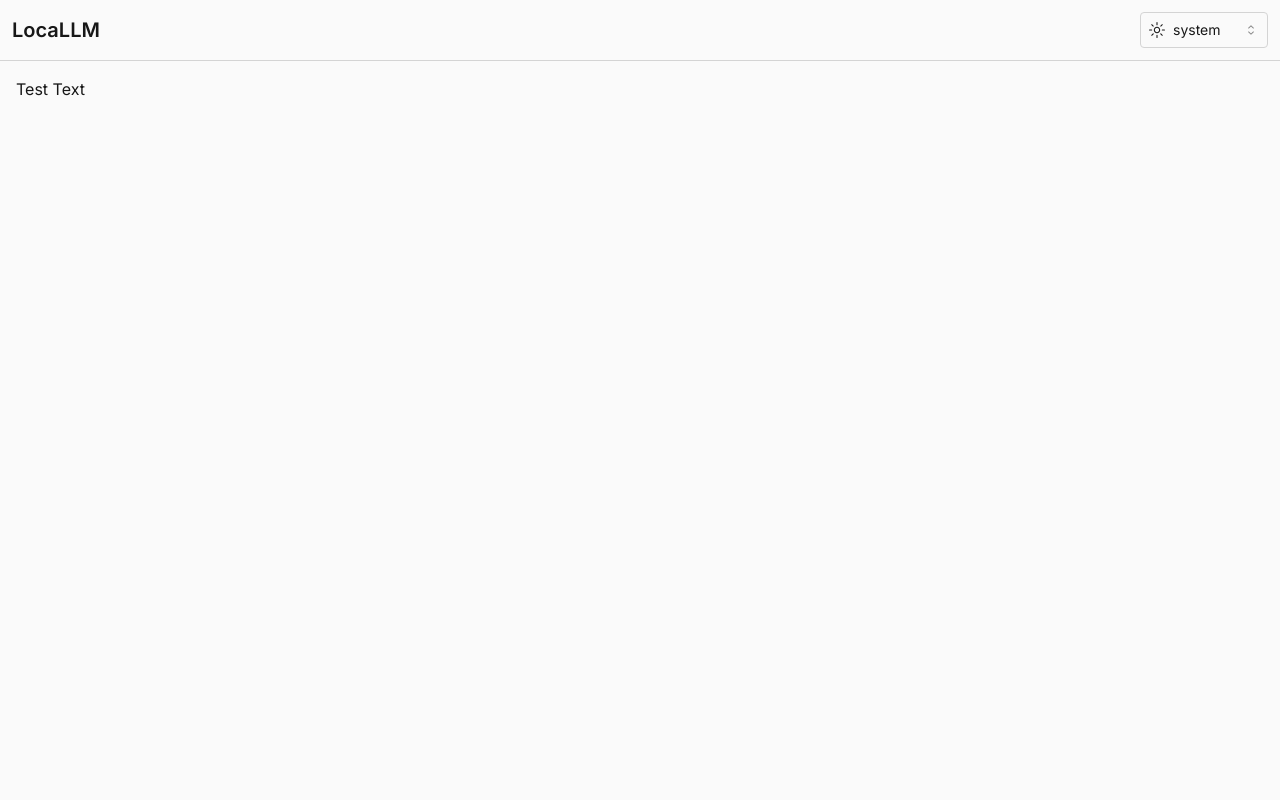
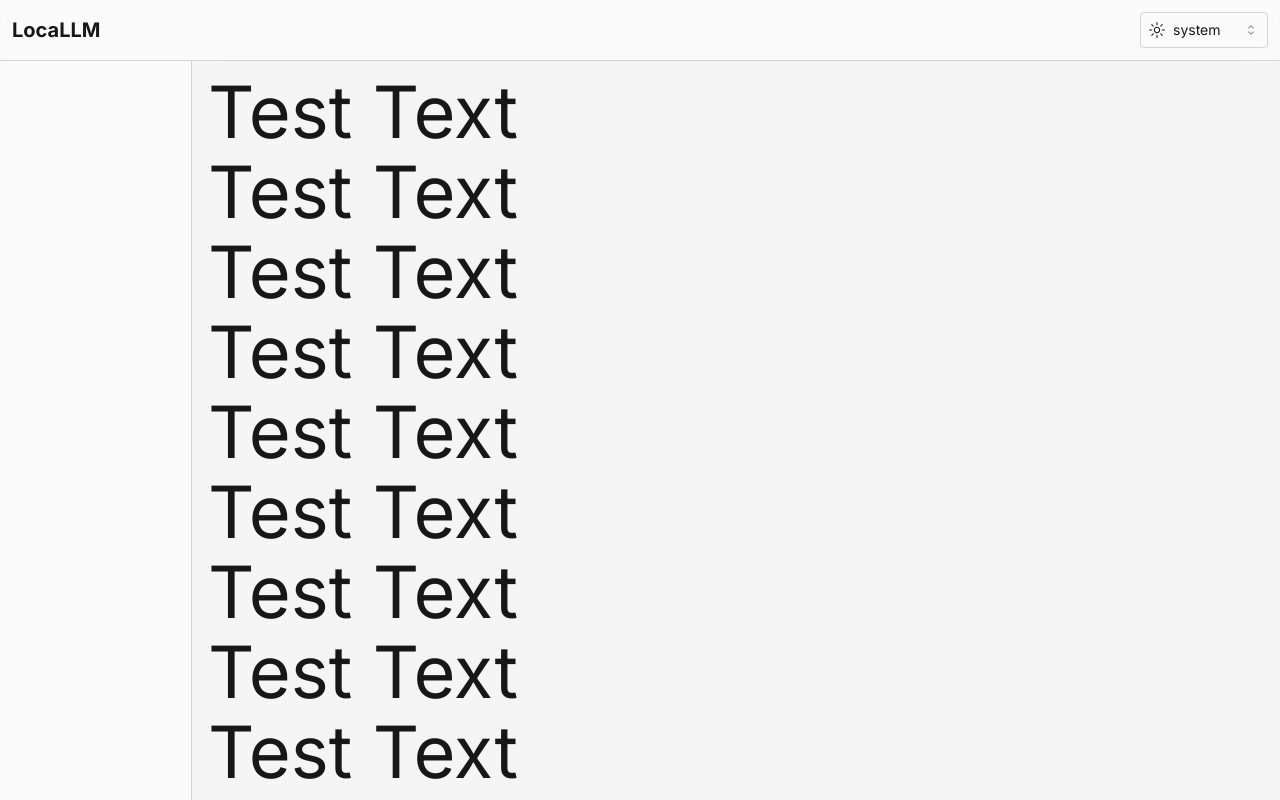
Before and after one commit to Luis96920/ollama_local_llm_chat, a Next.js app: page / in a window 1280 px wide. Built offline with nearby package versions, Linux system fonts and the light colour scheme.

Commit message:
Add base side nav
Signed-off-by: SeeuSim <seeusimong@gmail.com>

```diff
--- a/src/app/layout.tsx
+++ b/src/app/layout.tsx
@@ -5,8 +5,8 @@ import '@/styles/globals.css';
 const inter = Inter({ subsets: ['latin'] });
 
 export const metadata: Metadata = {
-  title: 'Create Next App',
-  description: 'Generated by create next app',
+  title: 'LocaLLM',
+  description: 'A UI to converse with LLMs on your local machine',
 };
 
 export default function RootLayout({ children }: { children: React.ReactNode }) {
--- a/src/app/page.tsx
+++ b/src/app/page.tsx
@@ -3,8 +3,40 @@ import ChatLayout from '@/components/layouts/chat-layout';
 export default function Home() {
   return (
     <ChatLayout>
-      <div>
-        <span>Test Text</span>
+      <div className='flex flex-col gap-2'>
+        <span className='text-7xl'>Test Text</span>
+        <span className='text-7xl'>Test Text</span>
+        <span className='text-7xl'>Test Text</span>
+        <span className='text-7xl'>Test Text</span>
+        <span className='text-7xl'>Test Text</span>
+        <span className='text-7xl'>Test Text</span>
+        <span className='text-7xl'>Test Text</span>
+        <span className='text-7xl'>Test Text</span>
+        <span className='text-7xl'>Test Text</span>
+        <span className='text-7xl'>Test Text</span>
+        <span className='text-7xl'>Test Text</span>
+        <span className='text-7xl'>Test Text</span>
+        <span className='text-7xl'>Test Text</span>
+        <span className='text-7xl'>Test Text</span>
+        <span className='text-7xl'>Test Text</span>
+        <span className='text-7xl'>Test Text</span>
+        <span className='text-7xl'>Test Text</span>
+        <span className='text-7xl'>Test Text</span>
+        <span className='text-7xl'>Test Text</span>
+        <span className='text-7xl'>Test Text</span>
+        <span className='text-7xl'>Test Text</span>
+        <span className='text-7xl'>Test Text</span>
+        <span className='text-7xl'>Test Text</span>
+        <span className='text-7xl'>Test Text</span>
+        <span className='text-7xl'>Test Text</span>
+        <span className='text-7xl'>Test Text</span>
+        <span className='text-7xl'>Test Text</span>
+        <span className='text-7xl'>Test Text</span>
+        <span className='text-7xl'>Test Text</span>
+        <span className='text-7xl'>Test Text</span>
+        <span className='text-7xl'>Test Text</span>
+        <span className='text-7xl'>Test Text</span>
+        <span className='text-7xl'>Test Text</span>
       </div>
     </ChatLayout>
   );
--- a/src/components/layouts/chat-layout/NavBar.tsx
+++ b/src/components/layouts/chat-layout/NavBar.tsx
@@ -3,9 +3,9 @@ import { cn } from '@/lib/utils';
 
 export const NavBar = () => {
   return (
-    <nav className={cn('flex w-full border-b border-b-border')}>
+    <nav className={cn('fixed top-0 flex w-full border-b border-b-border backdrop-blur-lg')}>
       <div className='inline-flex w-full items-center justify-between p-3'>
-        <h1 className='text-xl font-semibold'>LocaLLM</h1>
+        <h1 className='text-xl font-bold'>LocaLLM</h1>
         <DarkModeToggle />
       </div>
     </nav>
--- /dev/null
+++ b/src/components/layouts/chat-layout/SideNav.tsx
@@ -0,0 +1,6 @@
+const SideNav = () => {
+  return (
+    <aside className='fixed bottom-0 left-0 h-[calc(100vh-60px)] w-48 border-r border-t border-border bg-primary-foreground' />
+  );
+};
+export default SideNav;
--- a/src/components/layouts/chat-layout/index.tsx
+++ b/src/components/layouts/chat-layout/index.tsx
@@ -1,11 +1,16 @@
 import { cn } from '@/lib/utils';
+
 import { NavBar } from './NavBar';
+import SideNav from './SideNav';
 
 const ChatLayout = ({ children }: { children?: React.ReactNode }) => {
   return (
-    <main className={cn('flex h-screen flex-col bg-primary-foreground text-primary')}>
+    <main className={cn('relative flex h-full flex-col bg-primary-foreground text-primary')}>
       <NavBar />
-      <div className='p-4'>{children}</div>
+      <SideNav />
+      <div className='ml-48 mt-[60px] flex max-h-[calc(100vh-60px)] flex-row overflow-y-auto overscroll-none bg-secondary p-4'>
+        {children}
+      </div>
     </main>
   );
 };
--- a/src/lib/hooks/useDarkMode.ts
+++ b/src/lib/hooks/useDarkMode.ts
@@ -2,10 +2,11 @@
 
 import { useEffect, useState } from 'react';
 
+const MEDIA_QUERY = '(prefers-color-scheme: dark)';
 const MODE_KEY = 'darkMode';
-const MEDIA_QUERY = '(prefers-color-scheme: dark)';
 
 export const useDarkMode = () => {
+  // For toggle UI element props only
   const [darkModePreference, _setDarkModePreference] = useState('system');
 
   const setDarkModePreference = (newDarkModePreference: string) => {
@@ -26,22 +27,18 @@ export const useDarkMode = () => {
 
   useEffect(() => {
     const darkModePreference = localStorage.getItem(MODE_KEY);
-    if (darkModePreference === null || darkModePreference === 'system') {
-      setDarkModePreference('system');
+    setDarkModePreference(darkModePreference === null ? 'system' : darkModePreference);
     if (window) {
       const callback = (event: MediaQueryListEvent) => {
-          if (event.matches) {
+        if (event.matches && darkModePreference === 'system') {
           document.documentElement.classList.add('dark');
-          } else {
+        } else if (!event.matches && darkModePreference === 'system') {
           document.documentElement.classList.remove('dark');
         }
       };
       window.matchMedia(MEDIA_QUERY).addEventListener('change', callback);
 
       return () => window.matchMedia(MEDIA_QUERY).removeEventListener('change', callback);
-      }
-    } else {
-      setDarkModePreference(darkModePreference);
     }
   }, []);
 
```
Lines whose indentation alone changed are shown as unchanged.
